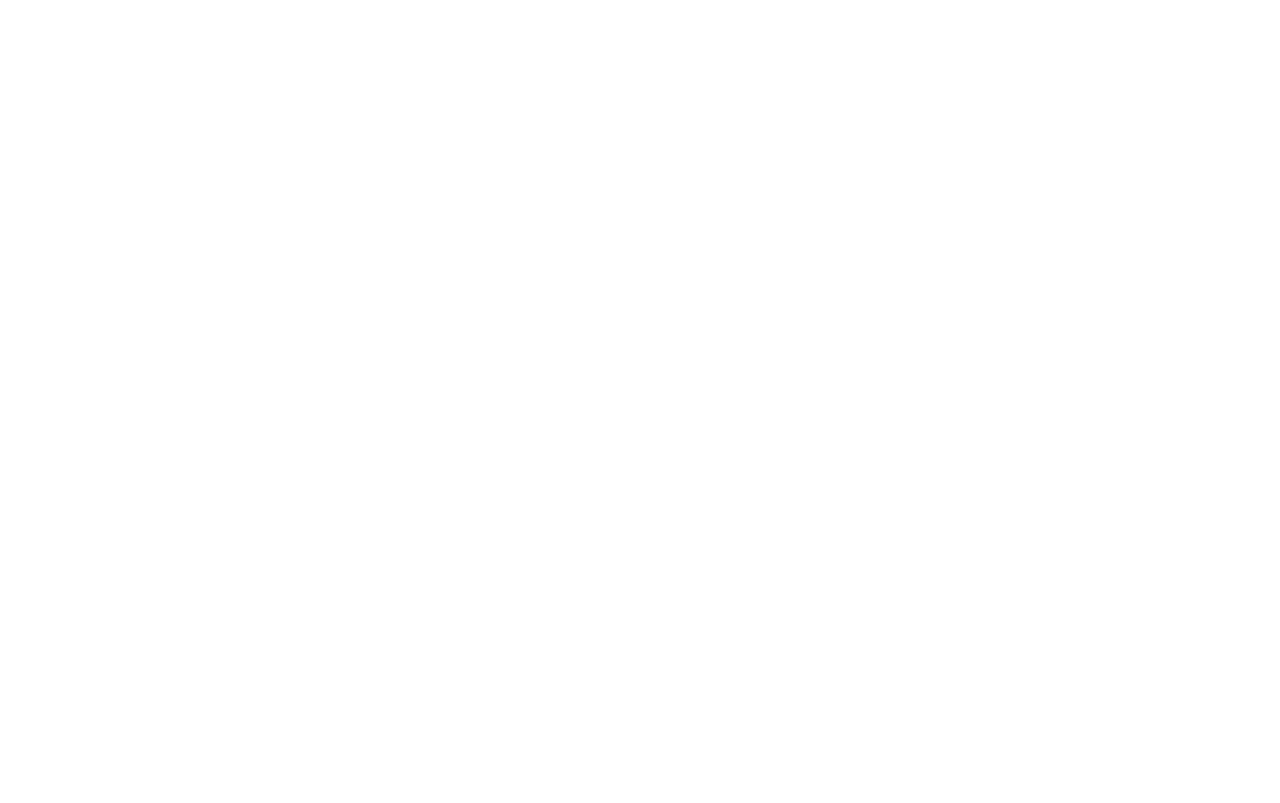
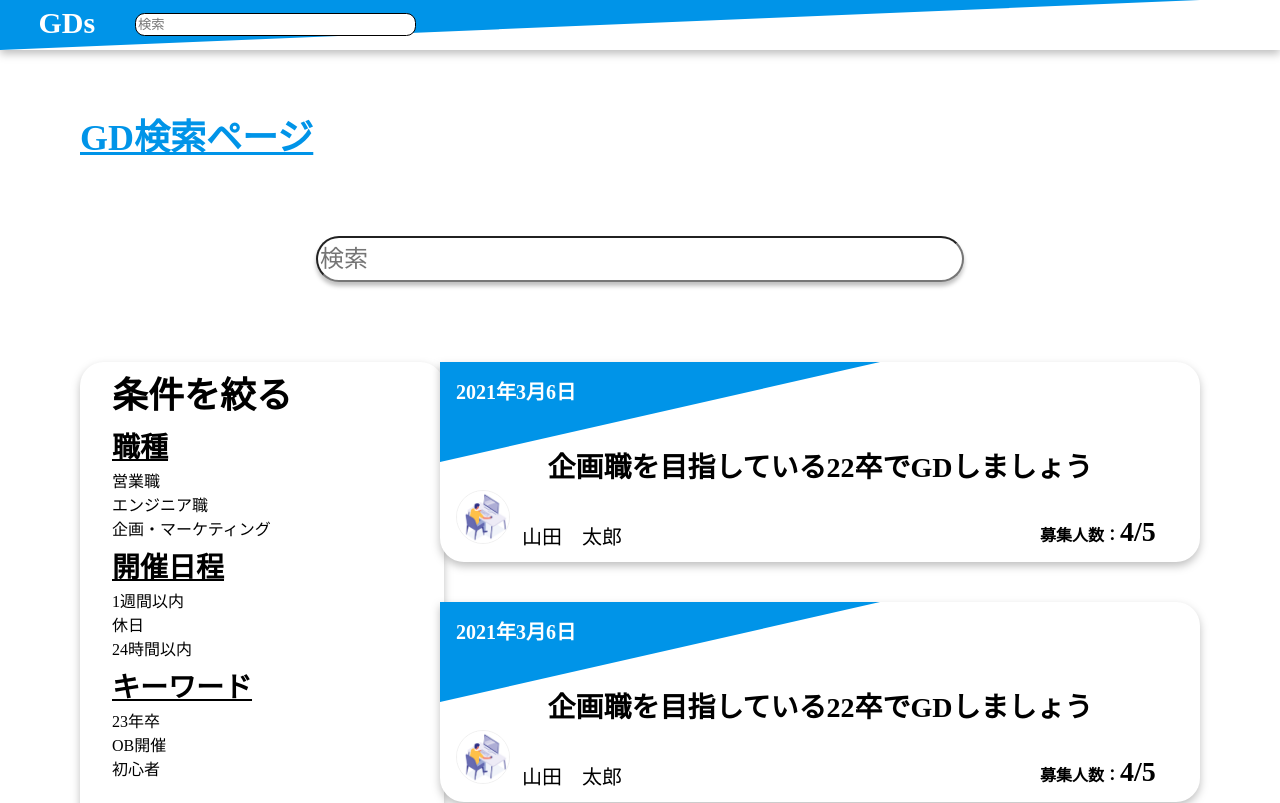
Before and after one commit to minamihiroto/GDs, a React (Create React App) app in the folder front/: page /search in a window 1280 px wide. Shown: the top 803 px of the page. Built offline with nearby package versions, Linux system fonts and the light colour scheme.

Commit message:
✨Add SearchPage

```diff
--- a/front/src/App.tsx
+++ b/front/src/App.tsx
@@ -104,6 +104,10 @@
   margin-top: 20px;
 }
 
+.mt-48{
+    margin-top:48px;
+}
+
 .mt-80 {
   margin-top: 80px;
 }
@@ -144,6 +148,18 @@
     margin-left:80px;
 }
 
+.mr-20{
+    margin-right:20px;
+}
+
+.mr-80{
+    margin-right:80px;
+}
+
+.mr-320{
+    margin-right:320px;
+}
+
 .gds-color{
     color: #0094E8;
 }
@@ -180,6 +196,10 @@
     text-align:center;
 }
 
+.ta-r{
+    text-align:right;
+}
+
 .black{
     color:#000000;
 }
--- a/front/src/Routes.tsx
+++ b/front/src/Routes.tsx
@@ -1,6 +1,6 @@
 import React from "react";
 import { Switch, Route, BrowserRouter } from "react-router-dom";
-import { Login, Register, Home } from "./pages";
+import { Login, Register, Home, Search} from "./pages";
 
 const Routes = () => {
   return (
@@ -9,6 +9,7 @@
         <Route exact path="/" component={Home} />
         <Route exact path="/login" component={Login} />
         <Route exact path="/register" component={Register} />
+        <Route exact path="/search" component={Search} />
       </Switch>
     </BrowserRouter>
   );
--- /dev/null
+++ b/front/src/components/layout/SearchBlock.tsx
@@ -0,0 +1,45 @@
+import React, { FunctionComponent } from "react";
+import styled from "styled-components";
+import { TheButton } from "../parts";
+
+const SearchblockStyle = styled.div`
+  width:300px;
+  height: 500px;
+  background: #ffffff;
+  filter: drop-shadow(0px 4px 4px rgba(0, 0, 0, 0.25));
+  border-radius: 24px 24px 24px 24px;
+  position:relative;
+  padding: 16px 32px;
+  position:absolute;
+
+  & h2{
+    text-decoration-line: underline;
+  }
+`;
+
+const SearchBlock: FunctionComponent = () => {
+  return (
+    <>
+      <SearchblockStyle className="ml-80">
+        <h1 className="fs-36 mb-20">条件を絞る</h1>
+        <h2 className="fs-28 mb-12 mt-16">職種</h2>
+        <p className="mb-8">営業職</p>
+        <p className="mb-8">エンジニア職</p>
+        <p className="mb-8">企画・マーケティング</p>
+        <h2 className="fs-28 mb-12 mt-16">開催日程</h2>
+        <p className="mb-8">1週間以内</p>
+        <p className="mb-8">休日</p>
+        <p className="mb-8">24時間以内</p>
+        <h2 className="fs-28 mb-12 mt-16">キーワード</h2>
+        <p className="mb-8">23年卒</p>
+        <p className="mb-8">OB開催</p>
+        <p>初心者</p>
+        <dd className="ta-c mt-48">
+          <TheButton name="検索" />
+        </dd>
+      </SearchblockStyle>
+    </>
+  );
+};
+
+export default SearchBlock;
--- a/front/src/components/layout/index.tsx
+++ b/front/src/components/layout/index.tsx
@@ -2,5 +2,6 @@
 import Header from "./Header";
 import GdsBlock from "./GdsBlock";
 import UserBlock from "./UserBlock";
+import SearchBlock from "./SearchBlock";
 
-export { Footer, Header, GdsBlock , UserBlock };
+export { Footer, Header, GdsBlock, UserBlock, SearchBlock };
--- a/front/src/pages/Home.tsx
+++ b/front/src/pages/Home.tsx
@@ -57,7 +57,6 @@
     <>
       <Header />
       <Main>
-        <h2 className="gds-color mt-20 mb-80 ml-80 fs-36 section-t">GDsとは？</h2>
         <h1 className="gds-color mb-80 fs-48">全国の就活生とグループディスカッションを。</h1>
         <Introduce className="mb-160">
           <IntroduceBox>
@@ -90,7 +89,7 @@
           <GdsBlock />
           <GdsBlock />
         </GdsBlocks>
-        <div className="ta-c mb-16 mt-16"><Link to="/" className="black">もっと見る</Link></div>
+        <div className="ta-c mb-16 mt-16"><Link to="/search" className="black">もっと見る</Link></div>
         <h2 className="gds-color mt-80 mb-80 ml-80 fs-36 section-t">注目のユーザー</h2>
         <UserBlocks>
           <UserBlock />
--- /dev/null
+++ b/front/src/pages/Search.tsx
@@ -0,0 +1,58 @@
+import React, { FunctionComponent } from "react";
+import styled from "styled-components";
+import { Header, Footer, GdsBlock, SearchBlock} from "../components/layout";
+import { Link } from "react-router-dom";
+
+const Main = styled.main`
+  padding-top:100px;
+
+  & .section-t{
+    text-decoration-line: underline;
+  }
+
+  & input{
+    width:640px;
+    height:40px;
+    box-shadow: 0px 4px 4px rgba(0,0,0,0.25);
+    border-radius:40px;
+    font-size:24px;
+    &:focus{
+      outline: 0;
+    }
+  }
+
+`;
+
+const GdsBlocks = styled.div`
+  display: flex;
+  justify-content: flex-end;
+  flex-wrap: wrap;
+`;
+
+const Search: FunctionComponent = () => {
+  return (
+    <>
+      <Header />
+      <Main>
+        <h2 className="gds-color mt-20 mb-80 ml-80 fs-36 section-t">GD検索ページ</h2>
+        <dd className="ta-c mb-80">
+          <input type="text" placeholder="検索"/>
+        </dd>
+        <SearchBlock />
+        <GdsBlocks className="mr-80">
+          <GdsBlock />
+          <GdsBlock />
+          <GdsBlock />
+          <GdsBlock />
+          <GdsBlock />
+        </GdsBlocks>
+        <dd className="ta-r mr-320 mb-80">
+          <Link to="/search">{'＜'} 1 2 3...13 14 15 {'＞'}</Link>
+        </dd>
+      </Main>
+      <Footer />
+    </>
+  );
+};
+
+export default Search;
--- a/front/src/pages/index.tsx
+++ b/front/src/pages/index.tsx
@@ -1,5 +1,6 @@
 import Home from "./Home";
 import Login from "./Login";
 import Register from "./Register";
+import Search from "./Search";
 
-export { Home, Login, Register };
+export { Home, Login, Register, Search };
```
